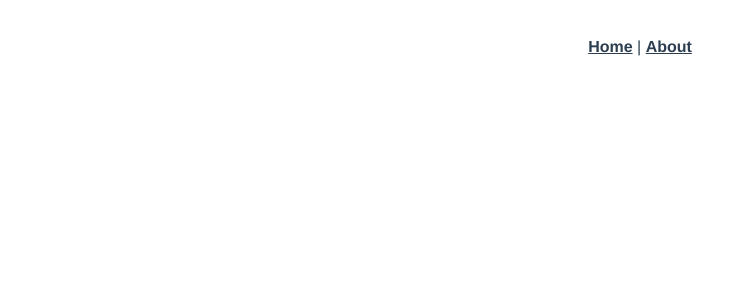
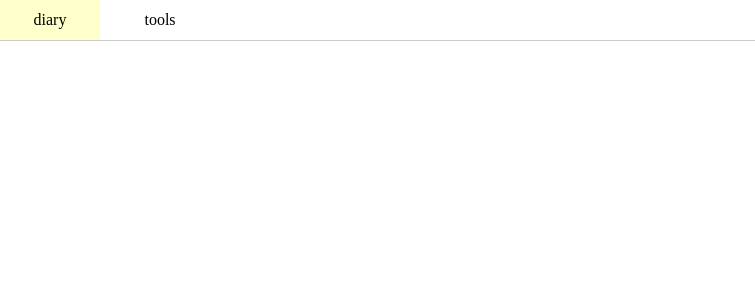
Before and after one commit to linyuNight/node-project-frontend, a Vue app: page /diary in a window 1280 px wide. Before the commit this address had no page. Shown: the top 300 px of the page, without its empty margins (0-755 px from the left). Built offline with nearby package versions, Linux system fonts and the light colour scheme.

Commit message:
提交代码

```diff
--- a/src/App.vue
+++ b/src/App.vue
@@ -1,30 +1,11 @@
 <template>
-  <nav>
-    <router-link to="/">Home</router-link> |
-    <router-link to="/about">About</router-link>
-  </nav>
   <router-view/>
 </template>
 
 <style lang="less">
-#app {
-  font-family: Avenir, Helvetica, Arial, sans-serif;
-  -webkit-font-smoothing: antialiased;
-  -moz-osx-font-smoothing: grayscale;
-  text-align: center;
-  color: #2c3e50;
-}
-
-nav {
-  padding: 30px;
-
-  a {
-    font-weight: bold;
-    color: #2c3e50;
-
-    &.router-link-exact-active {
-      color: #42b983;
-    }
-  }
+* {
+  padding: 0;
+  margin: 0;
+  box-sizing: border-box;
 }
 </style>
--- a/src/components/HelloWorld.vue
+++ /dev/null
@@ -1,60 +0,0 @@
-<template>
-  <div class="hello">
-    <h1>{{ msg }}</h1>
-    <p>
-      For a guide and recipes on how to configure / customize this project,<br>
-      check out the
-      <a href="https://cli.vuejs.org" target="_blank" rel="noopener">vue-cli documentation</a>.
-    </p>
-    <h3>Installed CLI Plugins</h3>
-    <ul>
-      <li><a href="https://github.com/vuejs/vue-cli/tree/dev/packages/%40vue/cli-plugin-babel" target="_blank" rel="noopener">babel</a></li>
-      <li><a href="https://github.com/vuejs/vue-cli/tree/dev/packages/%40vue/cli-plugin-router" target="_blank" rel="noopener">router</a></li>
-      <li><a href="https://github.com/vuejs/vue-cli/tree/dev/packages/%40vue/cli-plugin-vuex" target="_blank" rel="noopener">vuex</a></li>
-      <li><a href="https://github.com/vuejs/vue-cli/tree/dev/packages/%40vue/cli-plugin-eslint" target="_blank" rel="noopener">eslint</a></li>
-    </ul>
-    <h3>Essential Links</h3>
-    <ul>
-      <li><a href="https://vuejs.org" target="_blank" rel="noopener">Core Docs</a></li>
-      <li><a href="https://forum.vuejs.org" target="_blank" rel="noopener">Forum</a></li>
-      <li><a href="https://chat.vuejs.org" target="_blank" rel="noopener">Community Chat</a></li>
-      <li><a href="https://twitter.com/vuejs" target="_blank" rel="noopener">Twitter</a></li>
-      <li><a href="https://news.vuejs.org" target="_blank" rel="noopener">News</a></li>
-    </ul>
-    <h3>Ecosystem</h3>
-    <ul>
-      <li><a href="https://router.vuejs.org" target="_blank" rel="noopener">vue-router</a></li>
-      <li><a href="https://vuex.vuejs.org" target="_blank" rel="noopener">vuex</a></li>
-      <li><a href="https://github.com/vuejs/vue-devtools#vue-devtools" target="_blank" rel="noopener">vue-devtools</a></li>
-      <li><a href="https://vue-loader.vuejs.org" target="_blank" rel="noopener">vue-loader</a></li>
-      <li><a href="https://github.com/vuejs/awesome-vue" target="_blank" rel="noopener">awesome-vue</a></li>
-    </ul>
-  </div>
-</template>
-
-<script>
-export default {
-  name: 'HelloWorld',
-  props: {
-    msg: String
-  }
-}
-</script>
-
-<!-- Add "scoped" attribute to limit CSS to this component only -->
-<style scoped lang="less">
-h3 {
-  margin: 40px 0 0;
-}
-ul {
-  list-style-type: none;
-  padding: 0;
-}
-li {
-  display: inline-block;
-  margin: 0 10px;
-}
-a {
-  color: #42b983;
-}
-</style>
--- a/src/router/index.js
+++ b/src/router/index.js
@@ -1,20 +1,18 @@
 import { createRouter, createWebHistory } from 'vue-router'
-import HomeView from '../views/HomeView.vue'
 
 const routes = [
   {
     path: '/',
     name: 'home',
-    component: HomeView
+    component: () => import('@/views/Home.vue'),
+    children: [
+      {
+        path: '/diary',
+        name: 'diary',
+        component: () => import('@/views/Home.vue'),
+      }
+    ]
   },
-  {
-    path: '/about',
-    name: 'about',
-    // route level code-splitting
-    // this generates a separate chunk (about.[hash].js) for this route
-    // which is lazy-loaded when the route is visited.
-    component: () => import(/* webpackChunkName: "about" */ '../views/AboutView.vue')
-  }
 ]
 
 const router = createRouter({
--- a/src/views/AboutView.vue
+++ /dev/null
@@ -1,5 +0,0 @@
-<template>
-  <div class="about">
-    <h1>This is an about page</h1>
-  </div>
-</template>
--- /dev/null
+++ b/src/views/Home.vue
@@ -0,0 +1,38 @@
+<template>
+  <div class="header">
+    <div class="header-item" v-for="(item, index) in headerList" :key="index">{{ item.label }}</div>
+  </div>
+  <div class="main"></div>
+  <div class="footer"></div>
+</template>
+
+<script setup>
+import { ref } from 'vue'
+
+const headerList = ref([
+  {
+    label: 'diary'
+  },
+  {
+    label: 'tools'
+  }
+])
+</script>
+
+<style lang="less">
+.header {
+  display: flex;
+  border-bottom: 1px solid #ccc;
+  .header-item {
+    width: 100px;
+    height: 40px;
+    text-align: center;
+    line-height: 40px;
+    margin-right: 10px;
+    cursor: pointer;
+    &:hover {
+      background: #ffc;
+    }
+  }
+}
+</style>
--- a/src/views/HomeView.vue
+++ /dev/null
@@ -1,18 +0,0 @@
-<template>
-  <div class="home">
-    <img alt="Vue logo" src="../assets/logo.png">
-    <HelloWorld msg="Welcome to Your Vue.js App"/>
-  </div>
-</template>
-
-<script>
-// @ is an alias to /src
-import HelloWorld from '@/components/HelloWorld.vue'
-
-export default {
-  name: 'HomeView',
-  components: {
-    HelloWorld
-  }
-}
-</script>
```
Also changed, not shown: src/assets/logo.png (deleted).
